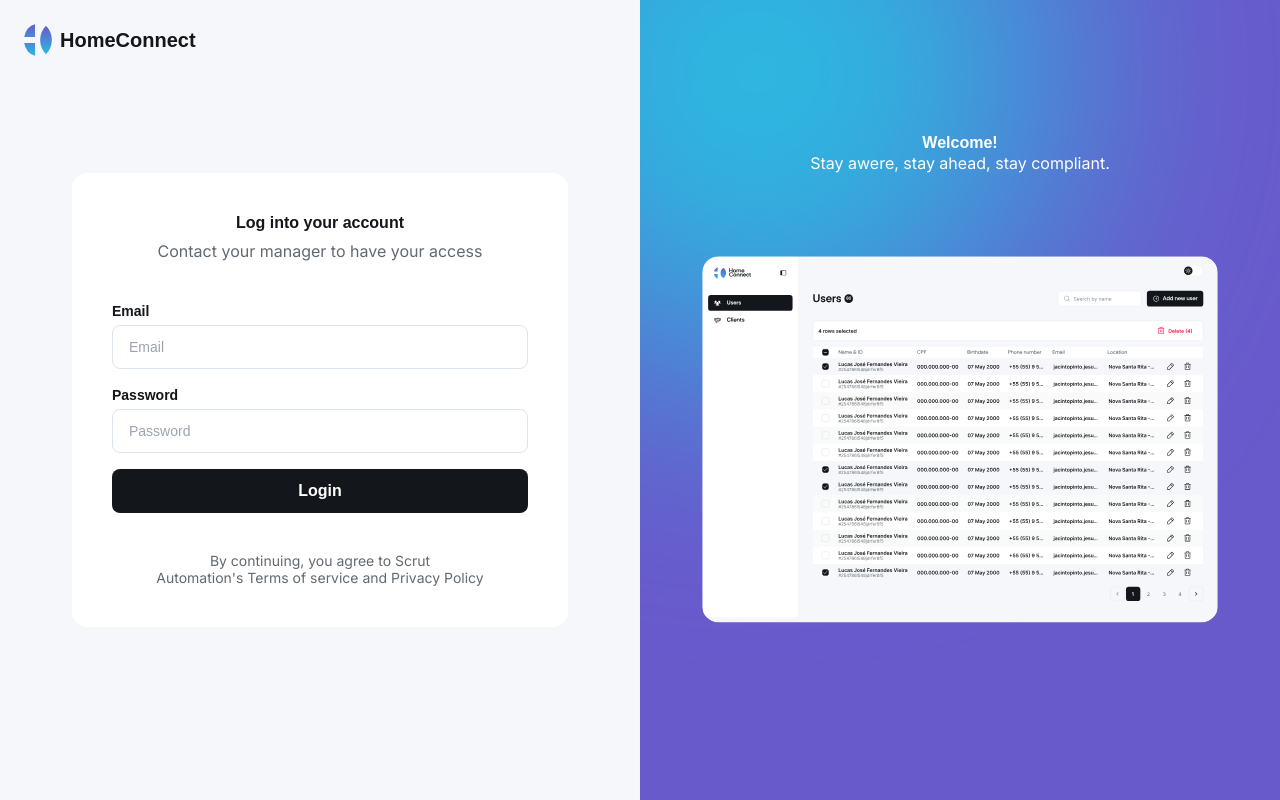
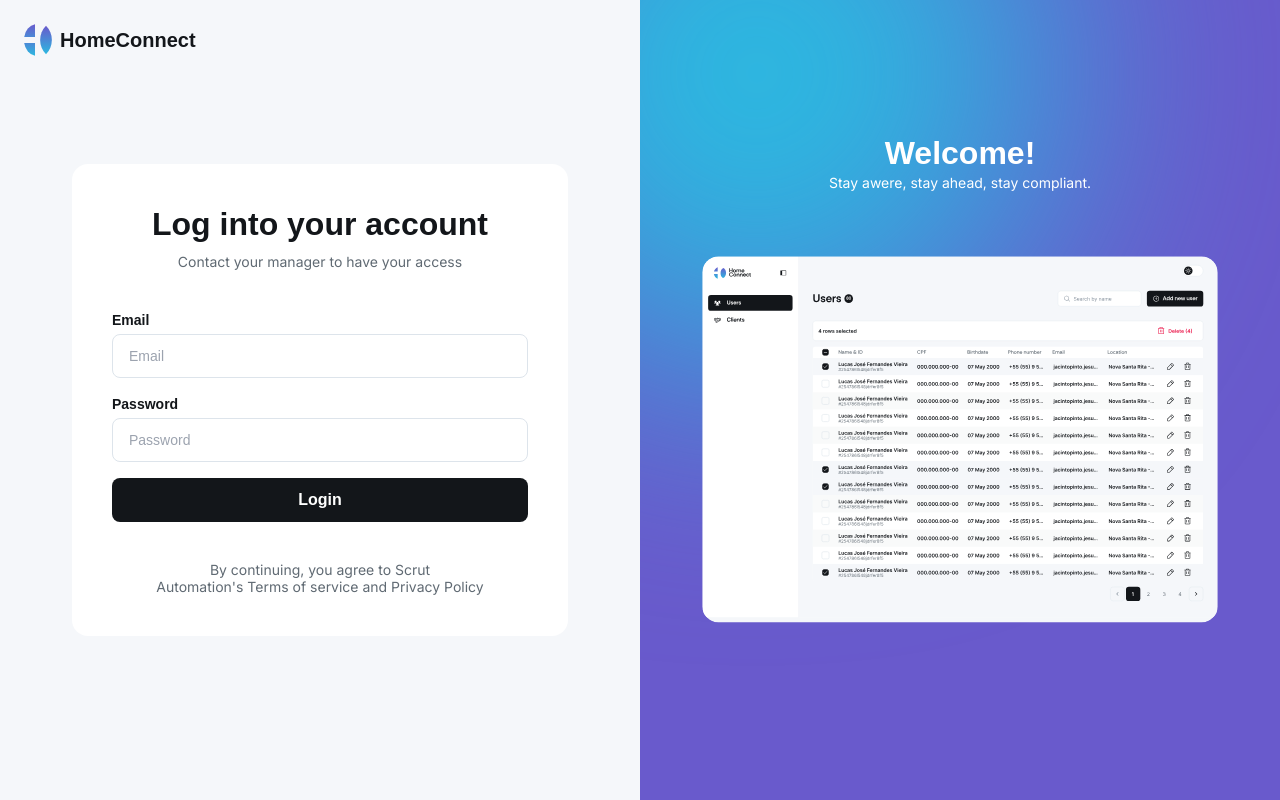
Before and after one commit to Joao-Eduardo-AJ/home-connect-frontend, a Next.js app: page / in a window 1280 px wide. Built offline with nearby package versions, Linux system fonts and the light colour scheme; a web font is replaced by a local one.

Commit message:
fix(src/app/(listing)): fix some problems

```diff
--- a/src/app/(listing)/_components/nav-aside/index.tsx
+++ b/src/app/(listing)/_components/nav-aside/index.tsx
@@ -18,10 +18,10 @@ export default function NavAside() {
         <div className="flex">
           <Logo />
           <div className="grid items-center">
-            <Typography variant="h3" className="text-base leading-3">
+            <Typography variant="h3" className="leading-[6px]">
               Home
             </Typography>
-            <Typography variant="h3" className="text-base leading-3">
+            <Typography variant="h3" className="leading-[6px]">
               Connect
             </Typography>
           </div>
--- a/src/app/(listing)/clients/page.tsx
+++ b/src/app/(listing)/clients/page.tsx
@@ -12,12 +12,12 @@ import {
   TablePagination,
   Table,
   ModalDelete,
-  ModalAsideEdit
+  ModalAsideEdit,
+  ButtonModalAsideWrapper
 } from "../_components";
 import { Button, SearchInput, Typography } from "@/app/_components";
 import { useState } from "react";
 import { data } from "../_mock";
-import { ButtonModalAsideWrapper } from "../_components/modal-aside-wrapper";
 
 function Clients() {
   const [checkedClients, setCheckedClients] = useState<string[]>([]);
@@ -52,7 +52,9 @@ function Clients() {
         />
       </IconButton>
       <div className="flex items-center justify-between">
-        <Typography variant="h2">Clients</Typography>
+        <Typography variant="h2" className="text-[32px]">
+          Clients
+        </Typography>
         <div className="flex gap-4">
           <SearchInput placeholder="Search by name" />
           <Button>
--- a/src/app/(listing)/users/page.tsx
+++ b/src/app/(listing)/users/page.tsx
@@ -15,11 +15,11 @@ import {
   SectionListing,
   Table,
   TablePagination,
-  ModalAsideCreate
+  ModalAsideCreate,
+  ButtonModalAsideWrapper,
+  ModalSuccess
 } from "../_components";
-import { ButtonModalAsideWrapper } from "../_components/modal-aside-wrapper";
 import { data } from "../_mock";
-import { ModalSuccess } from "../_components/modal-success";
 
 type IModalOpened = "delete" | "success" | "";
 
@@ -69,7 +69,9 @@ function Users() {
         />
       </IconButton>
       <div className="flex items-center justify-between">
-        <Typography variant="h2">Users</Typography>
+        <Typography variant="h2" className="text-[32px]">
+          Users
+        </Typography>
         <div className="flex gap-4">
           <SearchInput placeholder="Search by name" />
           <ButtonModalAsideWrapper
--- a/src/app/page.tsx
+++ b/src/app/page.tsx
@@ -23,8 +23,8 @@ function Home() {
         </div>
         <article className="grid w-full max-w-[496px] gap-10 rounded-2xl bg-white p-10">
           <header className="grid gap-2 text-center">
-            <Typography variant="h2">Log into your account</Typography>
-            <Typography className="text-secondary">
+            <Typography variant="h2" className="text-[32px]">Log into your account</Typography>
+            <Typography className="text-secondary text-sm">
               Contact your manager to have your access
             </Typography>
           </header>
@@ -55,10 +55,10 @@ function Home() {
       </section>
       <aside className="row relative grid w-full grid-rows-12 justify-center overflow-hidden bg-highlight">
         <div className="z-10 row-start-3 text-center">
-          <Typography variant="h3" className="text-white">
+          <Typography variant="h3" className="text-white text-[32px]">
             Welcome!
           </Typography>
-          <Typography className="text-white">
+          <Typography className="text-white text-sm">
             Stay awere, stay ahead, stay compliant.
           </Typography>
         </div>
```
Also changed, not shown: src/app/(listing)/_components/index.ts (+6 -4 lines).
